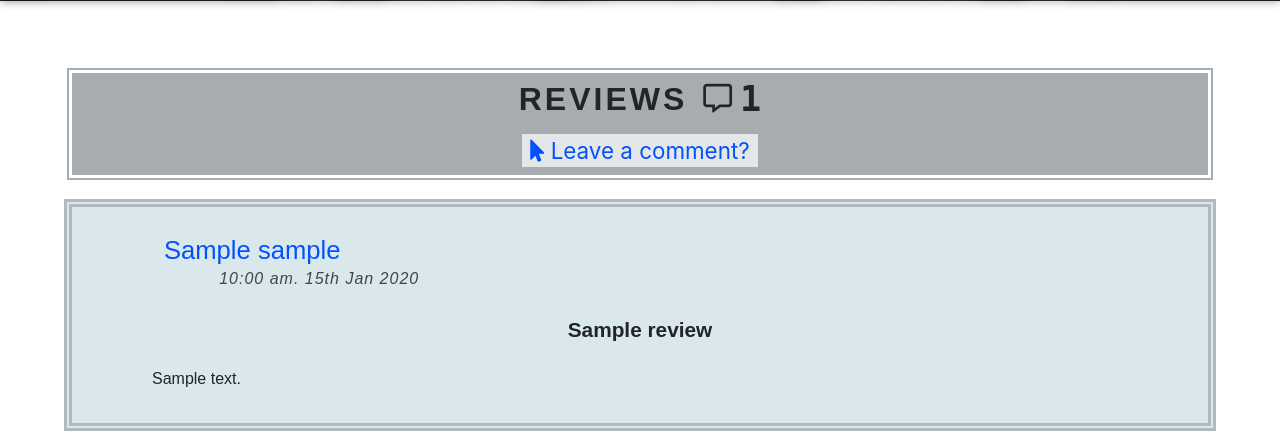
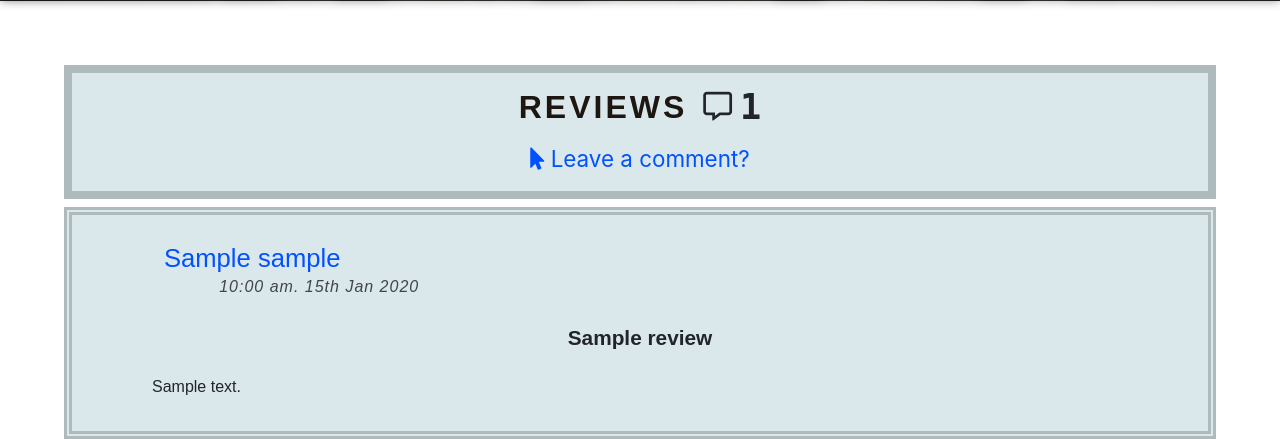
Before and after one commit to paulloy/whiskey_herald_msp3, a Flask app: page /whiskey/1 in a window 1280 px wide. Shown: the part 799-1238 px from the top of the page. Run offline with Flask 2, Linux system fonts and the light colour scheme; grey boxes marked "Sample" are stand-in pictures; a database or web service that is not in the repository returns one stand-in record (values such as "Sample title"); style sheets or scripts are compiled from the project's sources; some libraries are stand-ins or nearby versions.

Commit message:
#comments within whiskey.html has been styled with new colours, borders, margins, etc

```diff
--- a/static/css/whiskey.html/comments.css
+++ b/static/css/whiskey.html/comments.css
@@ -1,15 +1,15 @@
 #comments {
-  border: 0.5rem double white;
-  outline: 0.25rem solid white;
   width: 70%;
   margin-left: auto;
   margin-right: auto;
-  margin-top: 1rem;
-  background-color: #A7ACB1;
+  background-color: #dae8ec;
   display: flex;
   align-items: center;
   justify-content: center;
-  margin-bottom: 1rem;
+  padding-top: 0.5rem;
+  padding-bottom: 0.5rem;
+  margin-top: 1rem;
+  border: 0.5rem solid rgba(0, 0, 0, 0.2);
 }
 #comments a {
   margin-left: auto;
@@ -20,7 +20,6 @@
   margin-top: 0.5rem;
   margin-bottom: 0.5rem;
   color: #0051ff;
-  background-color: rgba(255, 255, 255, 0.7);
 }
 #comments span {
   display: flex;
@@ -32,7 +31,7 @@
   justify-content: center;
 }
 #comments span p:first-of-type {
-  color: #212529;
+  color: #1d1611;
   margin: 0;
   font-size: 2rem;
   font-family: "Montserrat", sans-serif;
--- a/static/scss/whiskey.html/comments.scss
+++ b/static/scss/whiskey.html/comments.scss
@@ -6,24 +6,27 @@ $black: #212529;
 $padding: 0.5rem 1rem 0.5rem 1rem;
 $font: 'Poppins', sans-serif;
 
-$color1: rgba(255, 255, 255, 0.4);
-$color2: white;
-$color3: #BDAAA6;
-$color4: rgba(153, 122, 115);
-$color5: #C2AFAB;
+$color1: #dae8ec;
+$color2: #dac5bc;
+$color3: #b48464;
+$color4: #572313;
+$color5: #1d1611;
+
+$font1: 'Montserrat', sans-serif;
+$font2: 'Source Sans Pro', sans-serif;
 
 #comments {
-    border: 0.5rem double $color2;
-    outline: 0.25rem solid $color2;
     width: 70%;
     margin-left: auto;
     margin-right: auto;
-    margin-top: 1rem;
-    background-color: #A7ACB1;
+    background-color: $color1;
     display: flex;
     align-items: center;
     justify-content: center;
-    margin-bottom: 1rem;
+    padding-top: 0.5rem;
+    padding-bottom: 0.5rem;
+    margin-top: 1rem;
+    border: 0.5rem solid rgba(0, 0, 0, 0.2);
     a {
         margin-left: auto;
         margin-right: auto;
@@ -33,7 +36,6 @@ $color5: #C2AFAB;
         margin-top: 0.5rem;
         margin-bottom: 0.5rem;
         color: rgb(0, 81, 255);
-        background-color: rgba(255, 255, 255, 0.7);
     }
     span {
         display: flex;
@@ -44,10 +46,10 @@ $color5: #C2AFAB;
         align-items: center;
         justify-content: center;
         p:first-of-type {
-            color: $black;
+            color: $color5;
             margin: 0;
             font-size: 2rem;
-            font-family: 'Montserrat', sans-serif;
+            font-family: $font1;
             font-weight: 600;
             letter-spacing: 3px;
             margin-left: 1rem;
```
Also changed, not shown: 1 other file.
